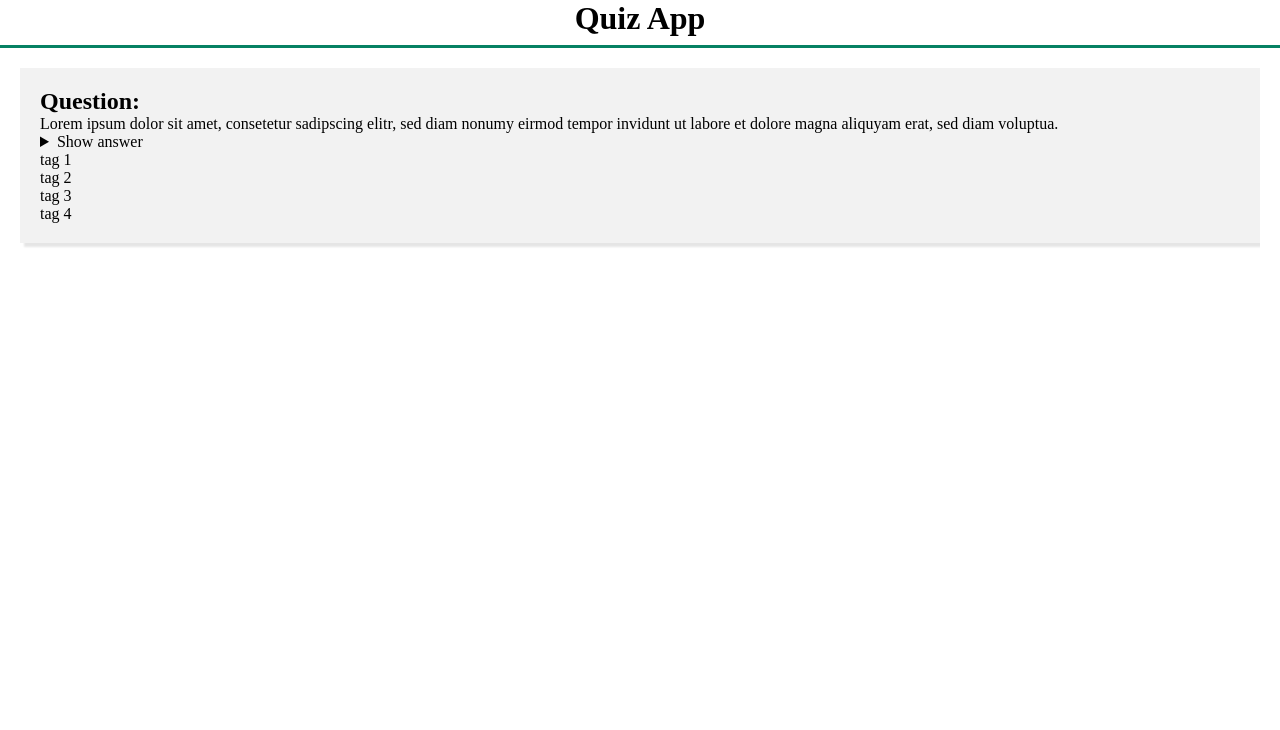
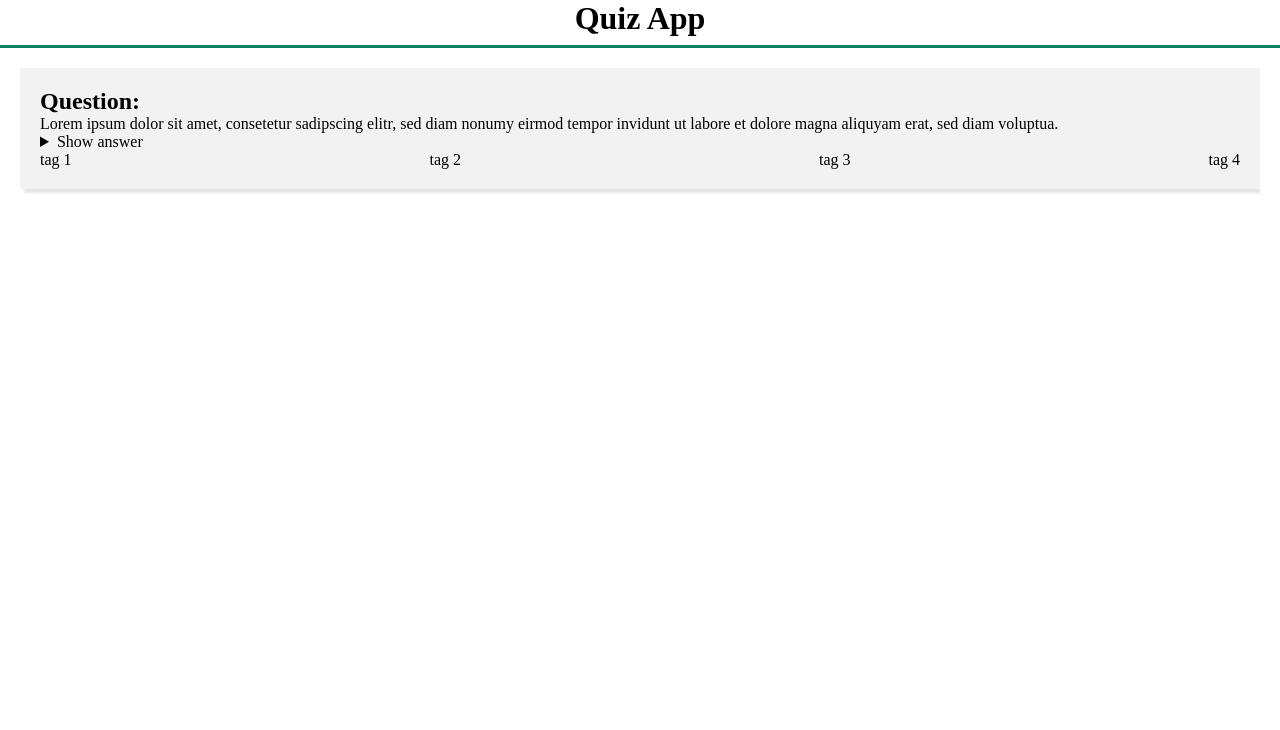
Before and after one commit to ahohnsen/quiz-app, a website: page index.html in a window 1280 px wide. Shown: the top 730 px of the page. Drawn offline with Linux system fonts and the light colour scheme.

Commit message:
Add flex design for tags

```diff
--- a/index.html
+++ b/index.html
@@ -25,7 +25,7 @@
           rebum. Stet clita kasd gubergren, no sea takimata sanctus est Lorem
           ipsum dolor sit amet.
         </details>
-        <ul role="list">
+        <ul role="list" class="flex-r">
           <li>tag 1</li>
           <li>tag 2</li>
           <li>tag 3</li>
--- a/styles/utility.css
+++ b/styles/utility.css
@@ -11,3 +11,9 @@
 .h-100vh {
   height: 100vh;
 }
+
+.flex-r {
+  display: flex;
+  flex-wrap: wrap;
+  justify-content: space-between;
+}
```
Also changed, not shown: bookmarks.html (+1 -1 lines), profile.html (+1 -1 lines).
